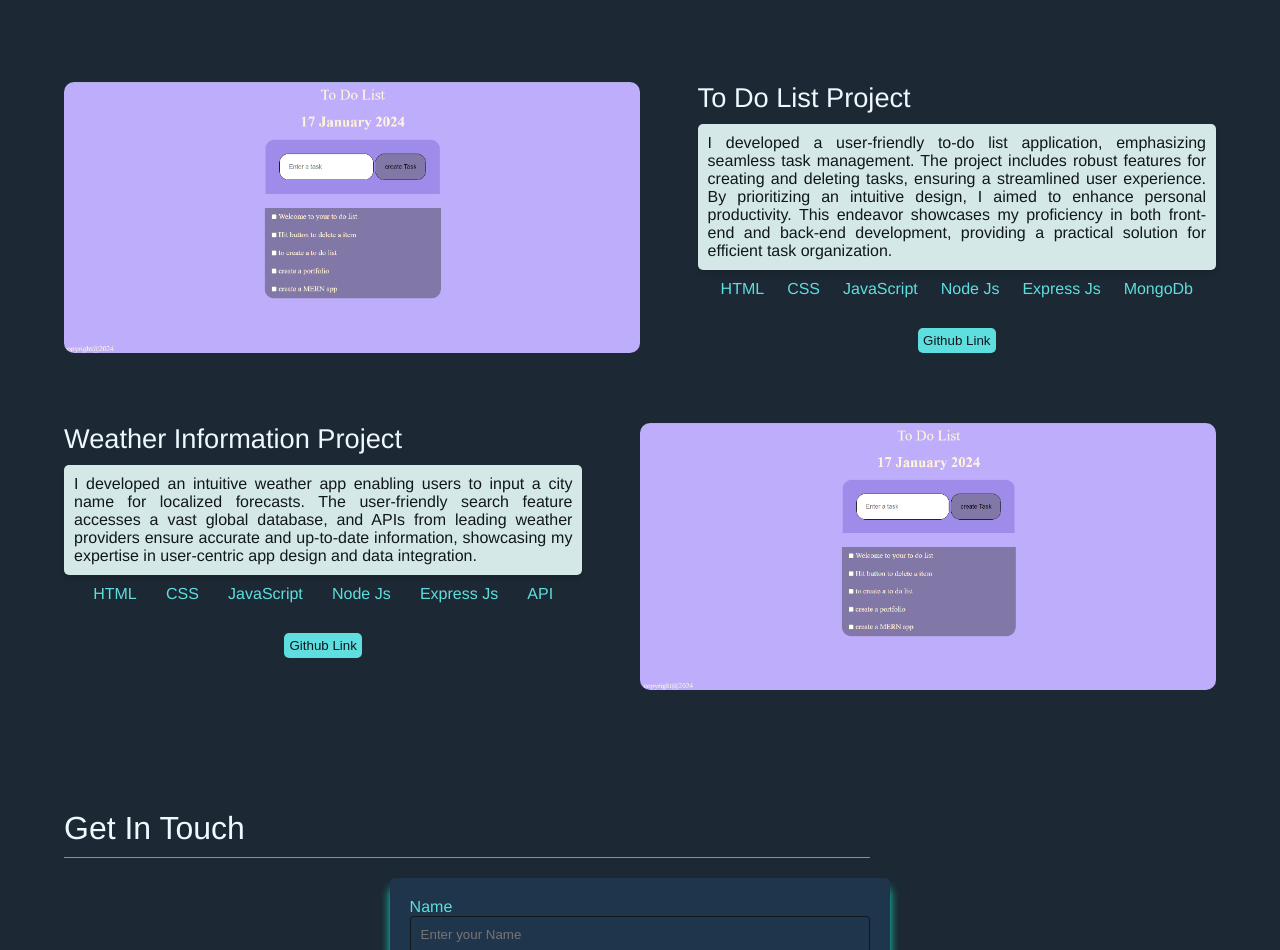
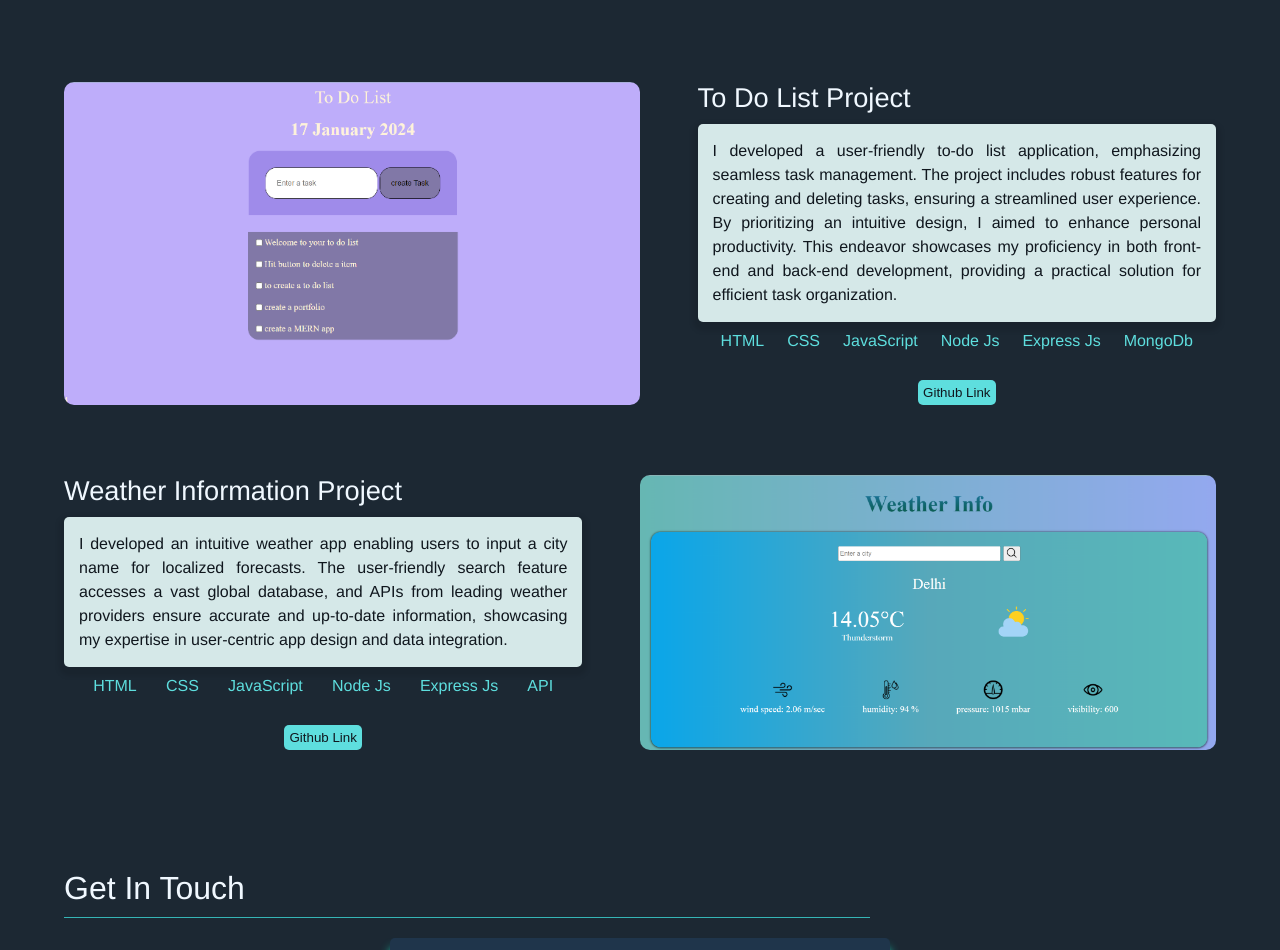
Before and after one commit to Sarabjeet06/my-portfolio-frontend, a React (Create React App) app: page / in a window 1280 px wide. Shown: the part 2800-3750 px from the top of the page. Built offline with nearby package versions, Linux system fonts and the light colour scheme.

Commit message:
update some styling

```diff
--- a/src/App.css
+++ b/src/App.css
@@ -474,11 +474,12 @@ span a:hover{
 .project-details{
   background-color: #d5e8e8;
   color: #10171e;
-  padding: 10px;
-  box-shadow: 0 4px 5px 0 rgba(0, 0, 0, 0.1);
+  padding: 15px;
+  box-shadow: 0 4px 5px 5px rgba(0, 0, 0, 0.1);
   border-radius: 5px;
   margin: 10px 0 10px 0;
   text-align: justify;
+  line-height: 1.5;
 }
 
 .github-link{
@@ -622,11 +623,10 @@ span a:hover{
     display: flex;
     height: 100vh;
     flex-direction: column;
-    justify-content: space-around;
   }
 
-  .side-menu-links{
-    margin-left: 20px;
+  .side-menu-links a{
+    margin: 20px;
   }
 
 
--- a/src/components/Projects.jsx
+++ b/src/components/Projects.jsx
@@ -1,5 +1,6 @@
 import React from 'react'
 import project1 from '../assets/images/To_do_list_photo.png'
+import project2 from '../assets/images/weather_info.png'
 
 const Projects = () => {
     return (
@@ -45,7 +46,7 @@ const Projects = () => {
                         <button><a href='https://github.com/Sarabjeet06/weather_info_project' target='_blank' rel="noopener noreferrer">Github Link</a></button>
                         </div>
                     </div>
-                    <img src={project1} alt='to_do_project' />
+                    <img src={project2} alt='to_do_project' />
                 </div>
             </div>
         </div>
```
Also changed, not shown: src/assets/images/weather_info.png (added).
